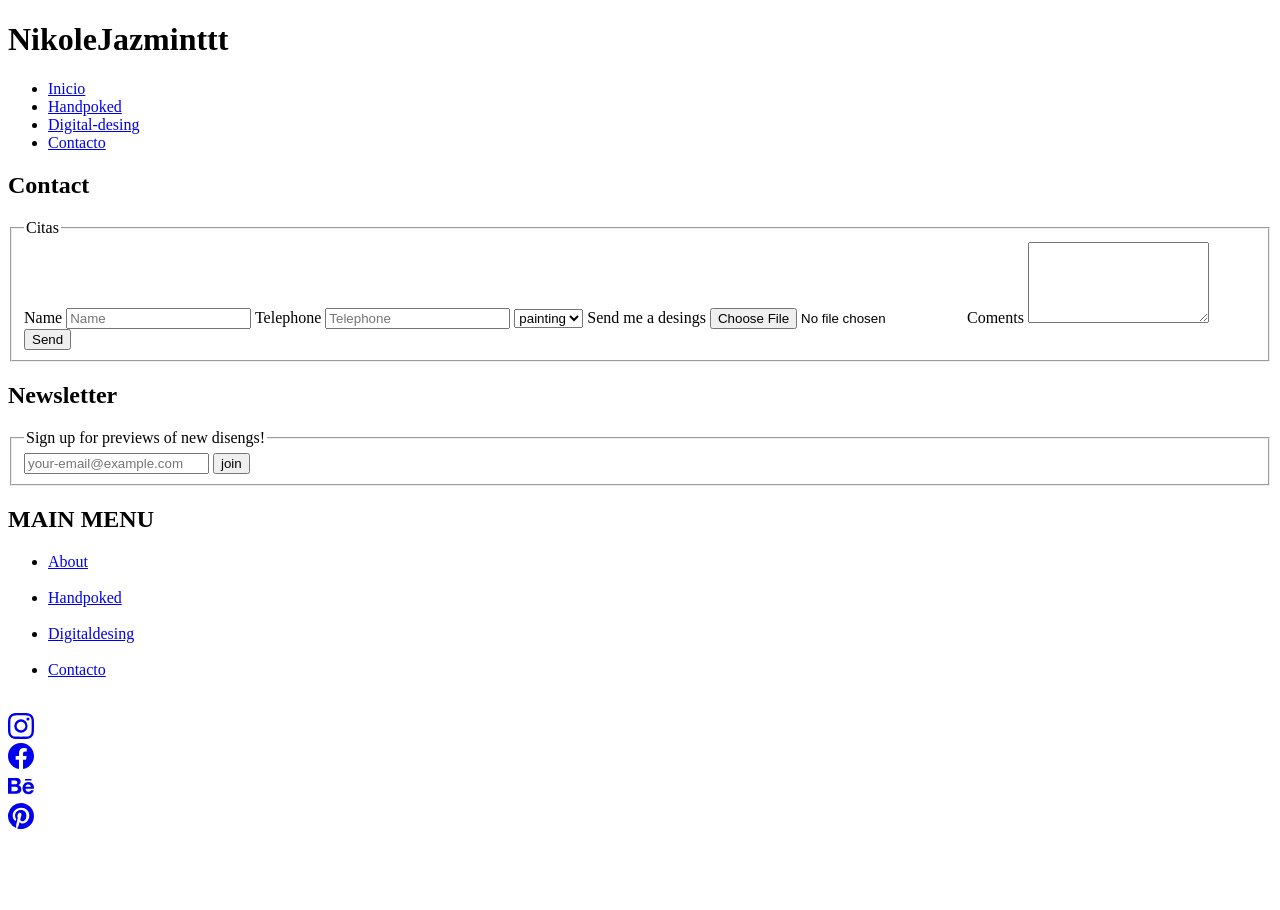
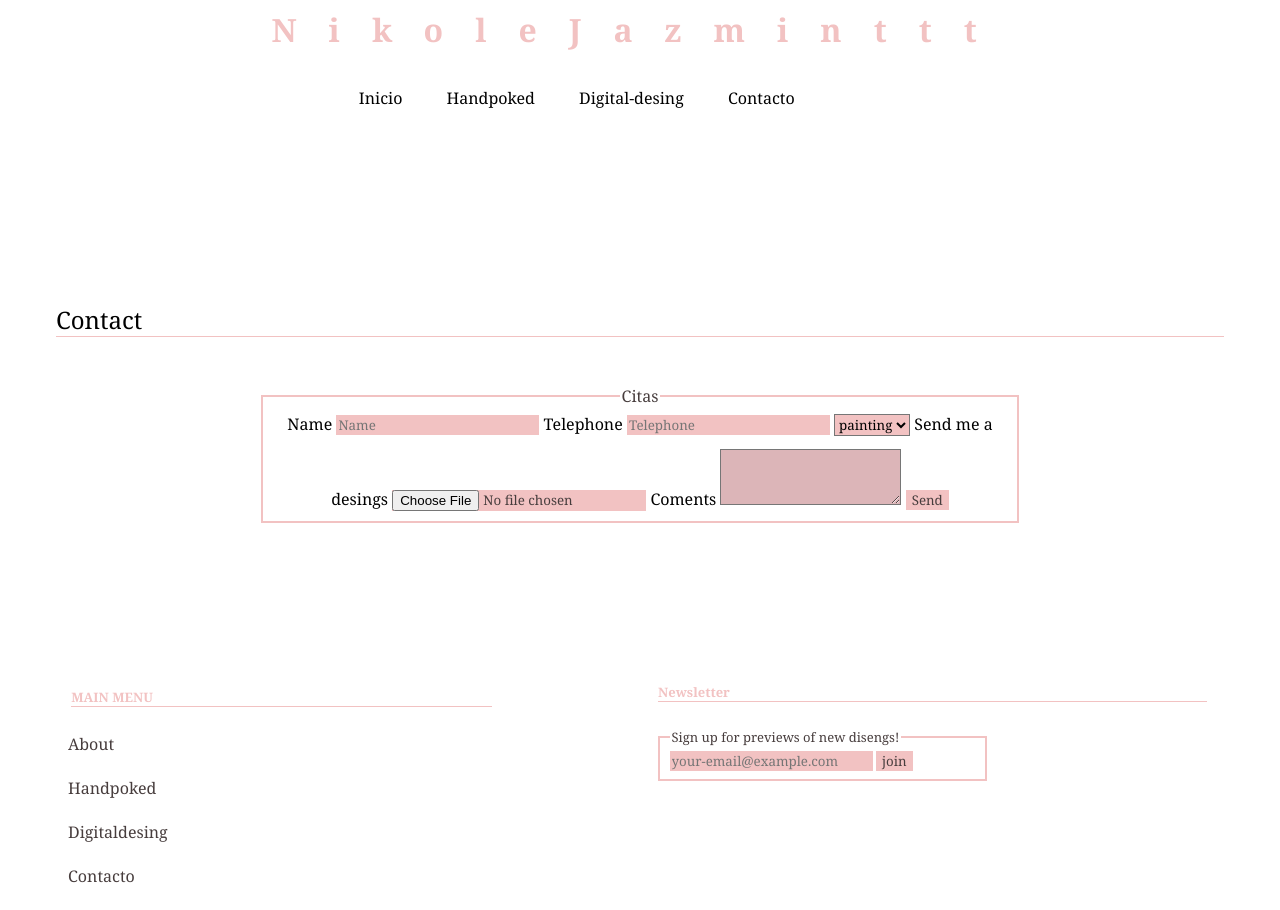
Before and after one commit to Nicolasmacia1/nikkitapokes, a plain HTML site: page pages/contacto.html in a window 1280 px wide. Shown: the top 910 px of the page. Before the commit the page ends 841 px from the top, so only its background shows below. Drawn offline with Linux system fonts and the light colour scheme; a web font is replaced by a local one.

Commit message:
hoja de estilo con contacto

```diff
--- a/pages/contacto.html
+++ b/pages/contacto.html
@@ -5,7 +5,7 @@
     <meta http-equiv="X-UA-Compatible" content="IE=edge">
     <meta name="viewport" content="width=device-width, initial-scale=1.0">
     <title>NikoleJazminttt</title>
-    <link rel="stylesheet" href="../css/styless.css">
+    <link rel="stylesheet" href="../css/style.css">
 <link rel="shortcut icon" href="../imagenes/favicon.ico" type="image/x-icon">
 <link href="https://fonts.googleapis.com/css2?family=Germania+One&display=swap" rel="stylesheet">
 </head>
```
